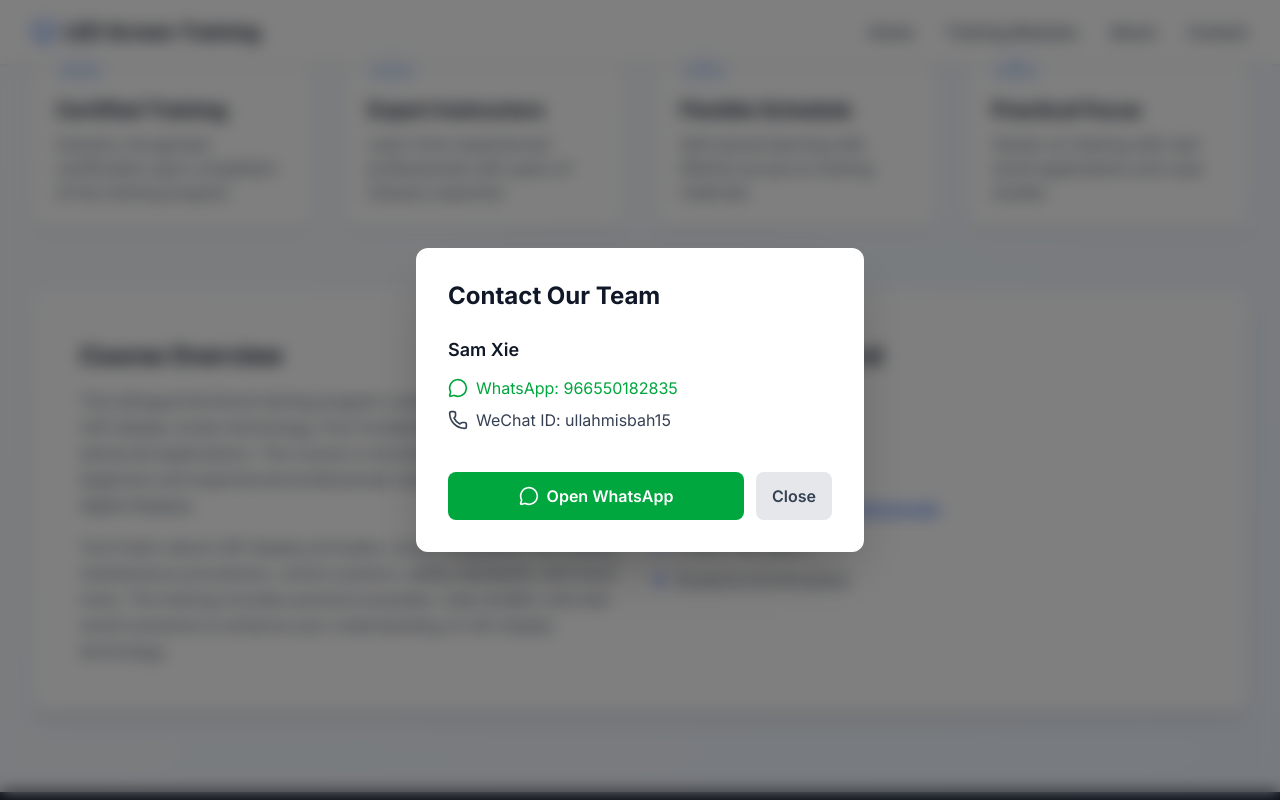
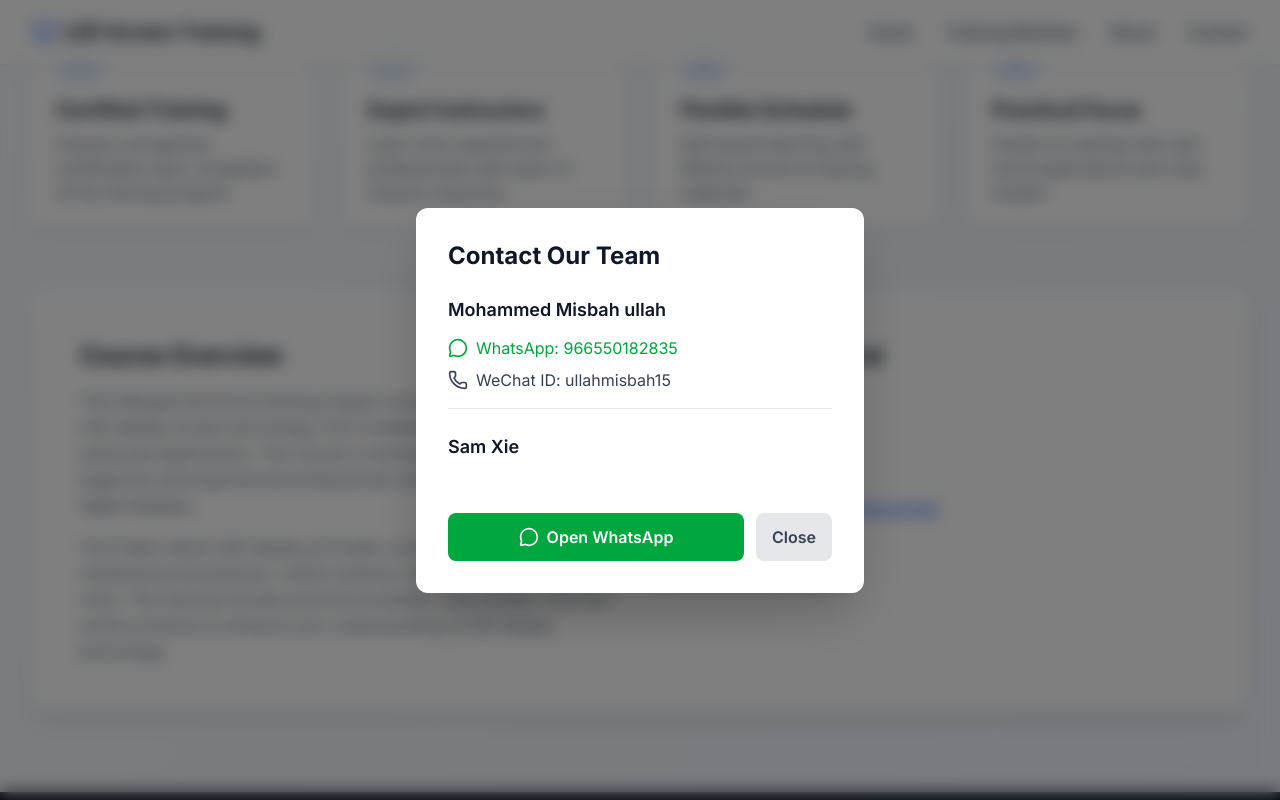
Before and after one commit to jbshaik-code/led-screen, a Next.js app: page / in a window 1280 px wide. Both pictures are taken after a click on the item "AV/Display Engineers". Shown: the part 2407-3207 px from the top of the page. Built offline with nearby package versions, Linux system fonts and the light colour scheme.

Commit message:
Add both employees: Mohammed Misbah ullah with contact info, Sam Xie name only

```diff
--- a/app/components/About.tsx
+++ b/app/components/About.tsx
@@ -38,9 +38,12 @@
     wechatId: "ullahmisbah15",
     employees: [
       {
-        name: "Sam Xie",
+        name: "Mohammed Misbah ullah",
         whatsapp: "https://wa.me/966550182835",
         wechatId: "ullahmisbah15",
+      },
+      {
+        name: "Sam Xie",
       },
     ],
   };
@@ -162,6 +165,7 @@
                           <h5 className="font-semibold text-gray-900 mb-3 text-base sm:text-lg">
                             {employee.name}
                           </h5>
+                          {employee.whatsapp && employee.wechatId && (
                             <div className="space-y-2">
                               <a
                                 href={employee.whatsapp}
@@ -177,6 +181,7 @@
                                 <span className="text-sm sm:text-base">WeChat ID: {employee.wechatId}</span>
                               </div>
                             </div>
+                          )}
                         </div>
                       ))}
                     </div>
```
Lines whose indentation alone changed are shown as unchanged.
